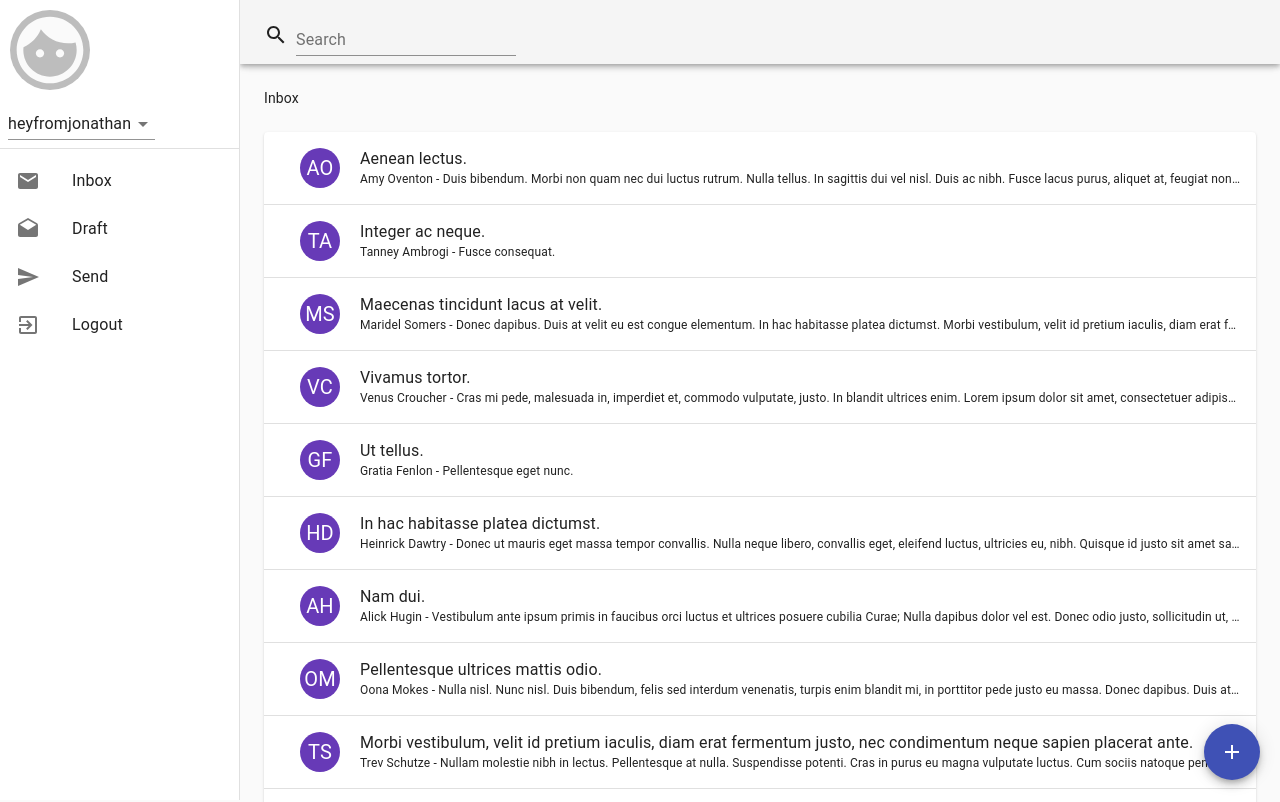
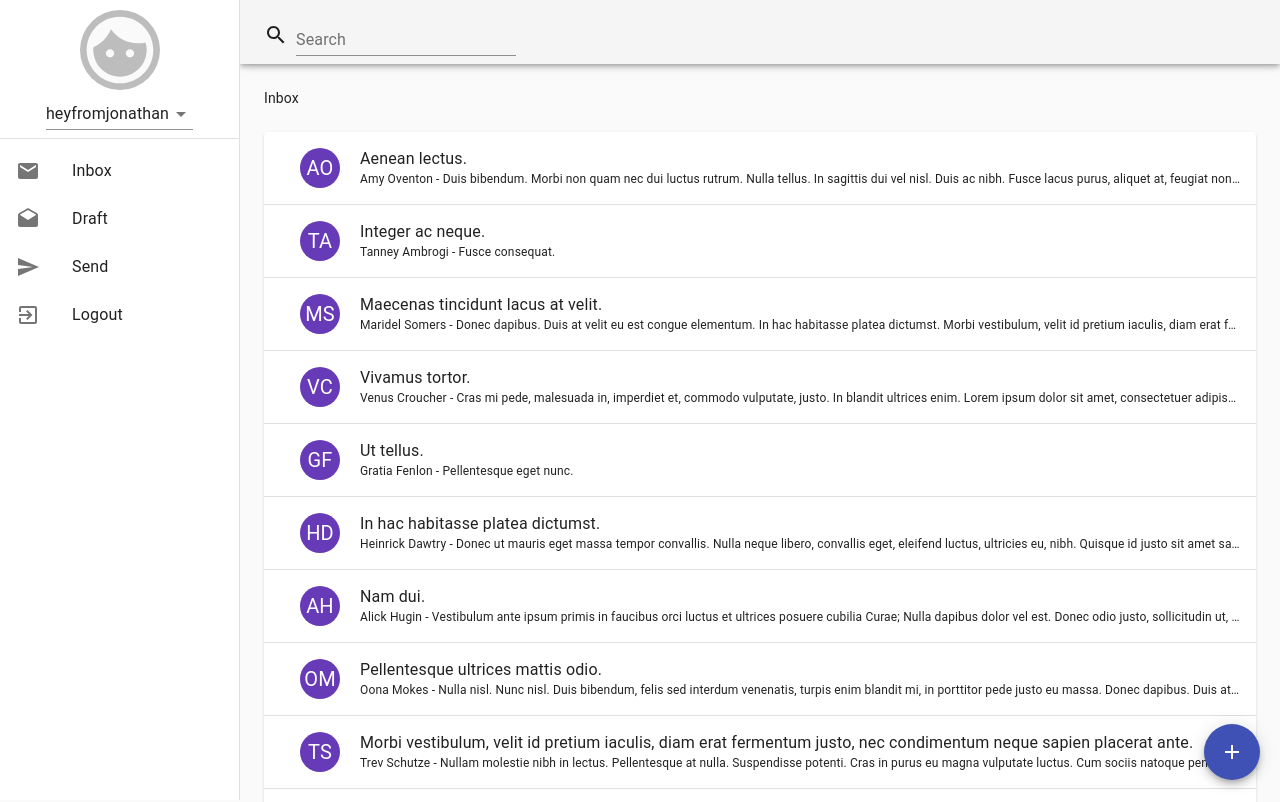
Before and after one commit to jorge6242/email-fe, a React (Create React App) app: page /dashboard in a window 1280 px wide. Shown: the top 802 px of the page. Built offline with nearby package versions, Linux system fonts and the light colour scheme.

Commit message:
Defining details with account view

```diff
--- a/src/Containers/Dashboard/index.jsx
+++ b/src/Containers/Dashboard/index.jsx
@@ -128,13 +128,13 @@ class Dashboard extends React.Component {
     const drawer = (
       <div>
         <div className={classes.toolbar}>
-          <Grid container spacing={0}>
+          <Grid container spacing={0} className={classes.account}>
             <Grid item xs={12}>
               <Avatar className={classes.avatar}>
                 <FaceIcon className={classes.icon} />
               </Avatar>
             </Grid>
-            <Grid item xs={12}>
+            <Grid item xs={12} className={classes.customSelect}>
               <FormControl className={classes.formControl}>
                 <Select value={1}>
                   <MenuItem value={1}>heyfromjonathan</MenuItem>
--- a/src/Containers/Dashboard/style.jsx
+++ b/src/Containers/Dashboard/style.jsx
@@ -5,7 +5,7 @@ const styles = theme => ({
     display: "flex"
   },
   avatar: {
-   margin: 10,
+  margin: '0 auto',
    width: '80px',
    height: '80px',
   },
@@ -19,6 +19,12 @@ const styles = theme => ({
   formControl: {
    margin: theme.spacing(1),
    minWidth: 120,
+  },
+  customSelect: {
+    textAlign: 'center',
+  },
+  account: {
+    marginTop: 10,
   },
   drawer: {
     [theme.breakpoints.up("sm")]: {
```
